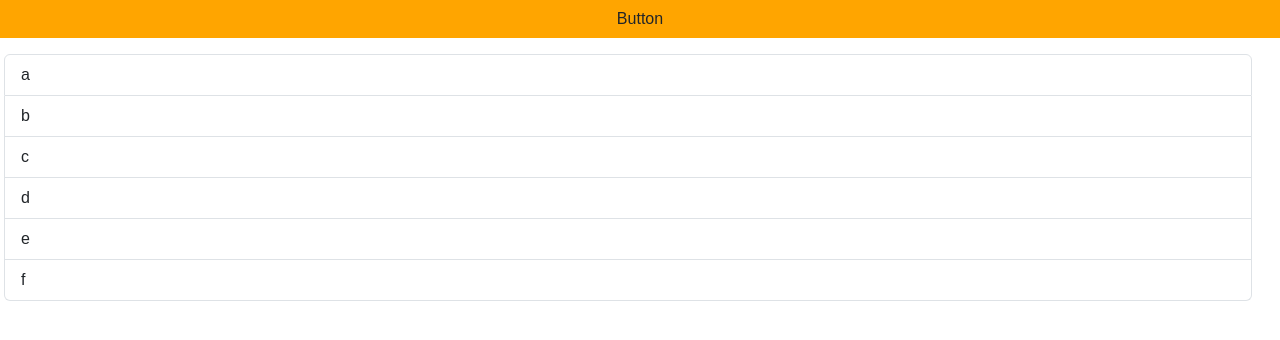
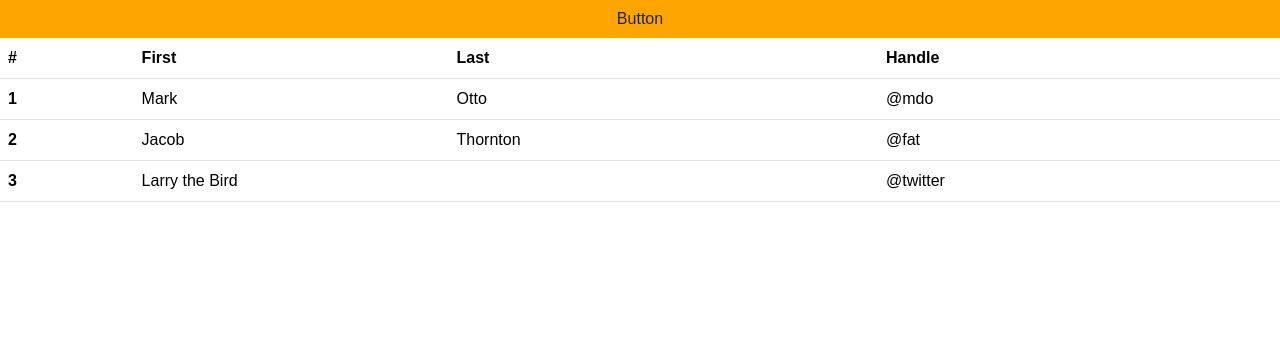
Before and after one commit to NagyGergo1/loretracker, a PHP site: page /adminPage.html in a window 1280 px wide, after a click on "Button". Shown: the part 54-394 px from the top of the page. Run offline with PHP 8.4, Linux system fonts and the light colour scheme.

Commit message:
admin oldal működő collapse

```diff
--- a/adminPage.html
+++ b/adminPage.html
@@ -19,18 +19,39 @@
             </div>
         </div>
         <div class="content-area">
-            <div class="row button-container">
+            <div class="d-grid">
                 <button class="btn" type="button" data-bs-toggle="collapse" data-bs-target="#firstCollapse">Button</button>
             </div>
-            <div class="row w-100 collapse" id="firstCollapse">
-                <ul class="list-group w-100 p-3">
-                    <li class="list-group-item">a</li>
-                    <li class="list-group-item">b</li>
-                    <li class="list-group-item">c</li>
-                    <li class="list-group-item">d</li>
-                    <li class="list-group-item">e</li>
-                    <li class="list-group-item">f</li>
-                </ul>
+            <div class="row collapse mx-0" id="firstCollapse">
+                <table class="table">
+                    <thead>
+                      <tr>
+                        <th scope="col">#</th>
+                        <th scope="col">First</th>
+                        <th scope="col">Last</th>
+                        <th scope="col">Handle</th>
+                      </tr>
+                    </thead>
+                    <tbody>
+                      <tr>
+                        <th scope="row">1</th>
+                        <td>Mark</td>
+                        <td>Otto</td>
+                        <td>@mdo</td>
+                      </tr>
+                      <tr>
+                        <th scope="row">2</th>
+                        <td>Jacob</td>
+                        <td>Thornton</td>
+                        <td>@fat</td>
+                      </tr>
+                      <tr>
+                        <th scope="row">3</th>
+                        <td colspan="2">Larry the Bird</td>
+                        <td>@twitter</td>
+                      </tr>
+                    </tbody>
+                  </table>
             </div>
         </div>
     </div>
--- a/css/adminPage.css
+++ b/css/adminPage.css
@@ -4,6 +4,7 @@
 
 .btn, .btn:hover, .btn:visited{
     background-color: orange;
+    border-radius: 0%;
 }
 
 .btn:active{
```
